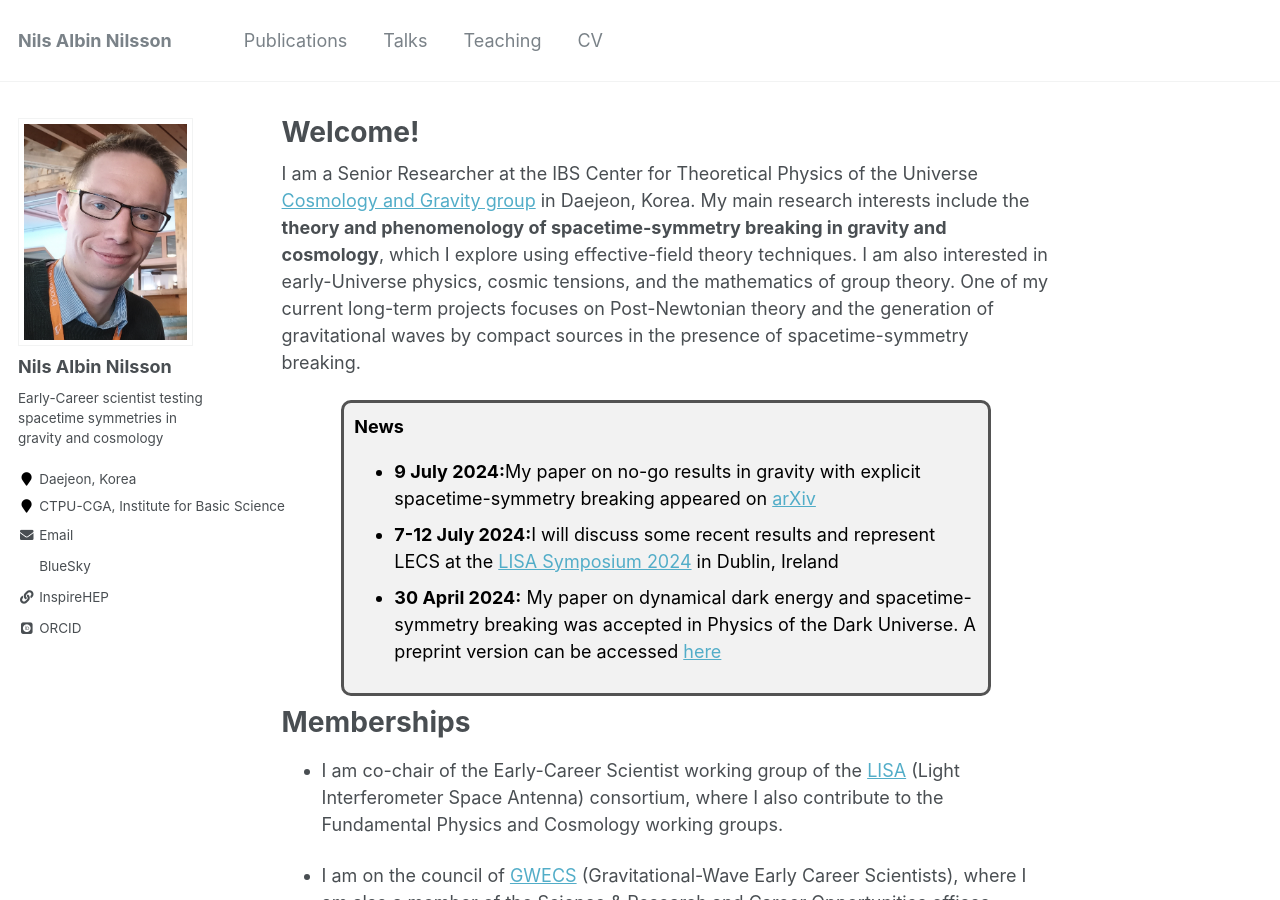
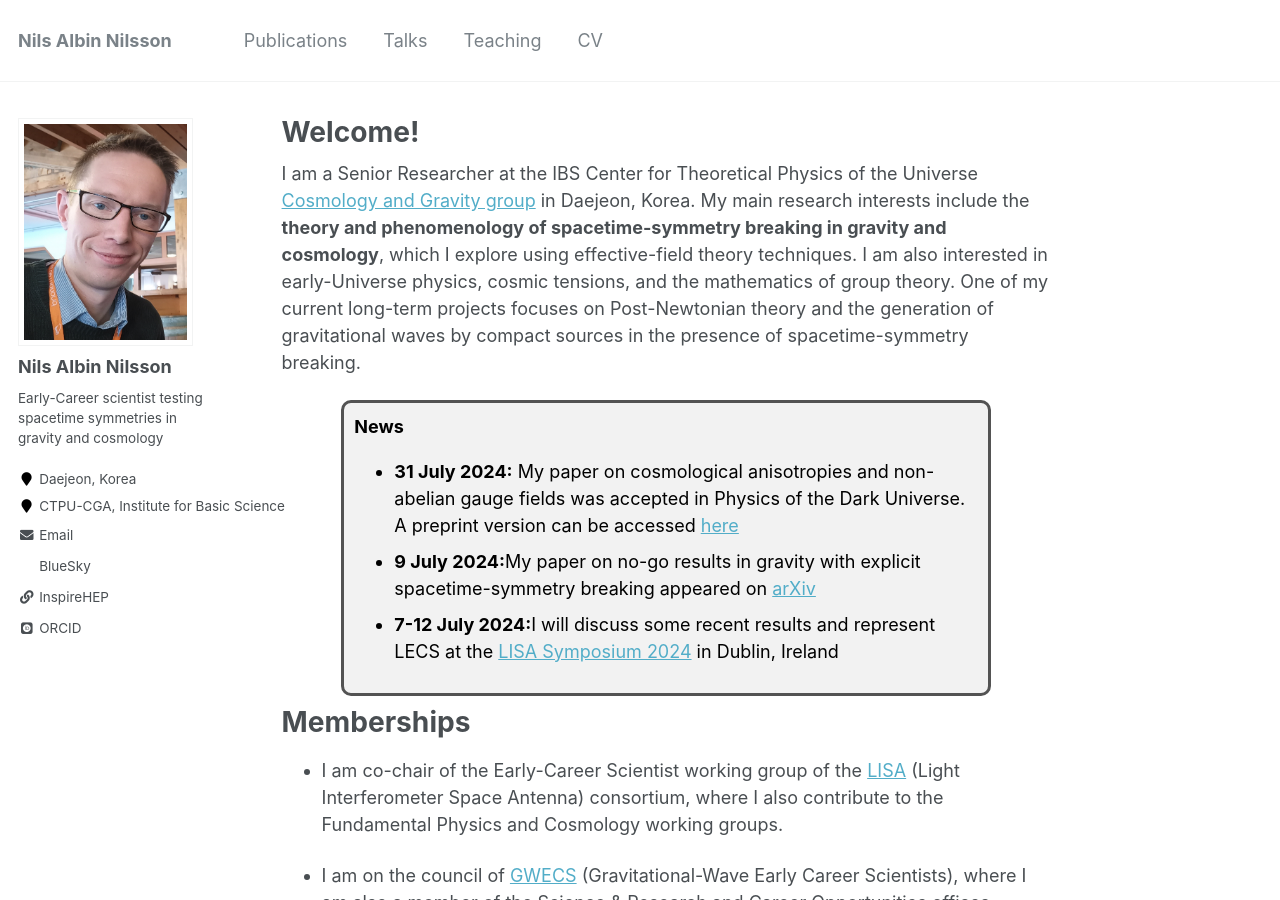
Before and after one commit to nilsanilsson/nilsanilsson.github.io, a Jekyll site: the page built from _pages/about.md, in a window 1280 px wide and 900 px high. Built offline with Jekyll 4.4.1, drawn with Linux system fonts in a browser that asks for light colours; some web fonts are replaced.

Commit message:
updated CV

```diff
--- a/_pages/about.md
+++ b/_pages/about.md
@@ -33,9 +33,9 @@ My main research interests include the **theory and phenomenology of spacetime-s
     <div class="boxed">
 	<b>News</b>
 	<ul>
+	  <li><b>31 July 2024:</b> My paper on cosmological anisotropies and non-abelian gauge fields was accepted in Physics of the Dark Universe. A preprint version can be accessed <a href="https://arxiv.org/pdf/2312.14513">here</a></li>
 	  <li><b>9 July 2024:</b>My paper on no-go results in gravity with explicit spacetime-symmetry breaking appeared on <a href="https://arxiv.org/pdf/2407.04918">arXiv</a></li>
 	  <li><b>7-12 July 2024:</b>I will discuss some recent results and represent LECS at the <a href="https://www.lisasymposium2024.ie/">LISA Symposium 2024</a> in Dublin, Ireland</li>
-	  <li><b>30 April 2024:</b> My paper on dynamical dark energy and spacetime-symmetry breaking was accepted in Physics of the Dark Universe. A preprint version can be accessed <a href="https://arxiv.org/pdf/2307.10290">here</a></li>
 	</ul>
     </div>
   </body>
```
Also changed, not shown: 1 other file.
